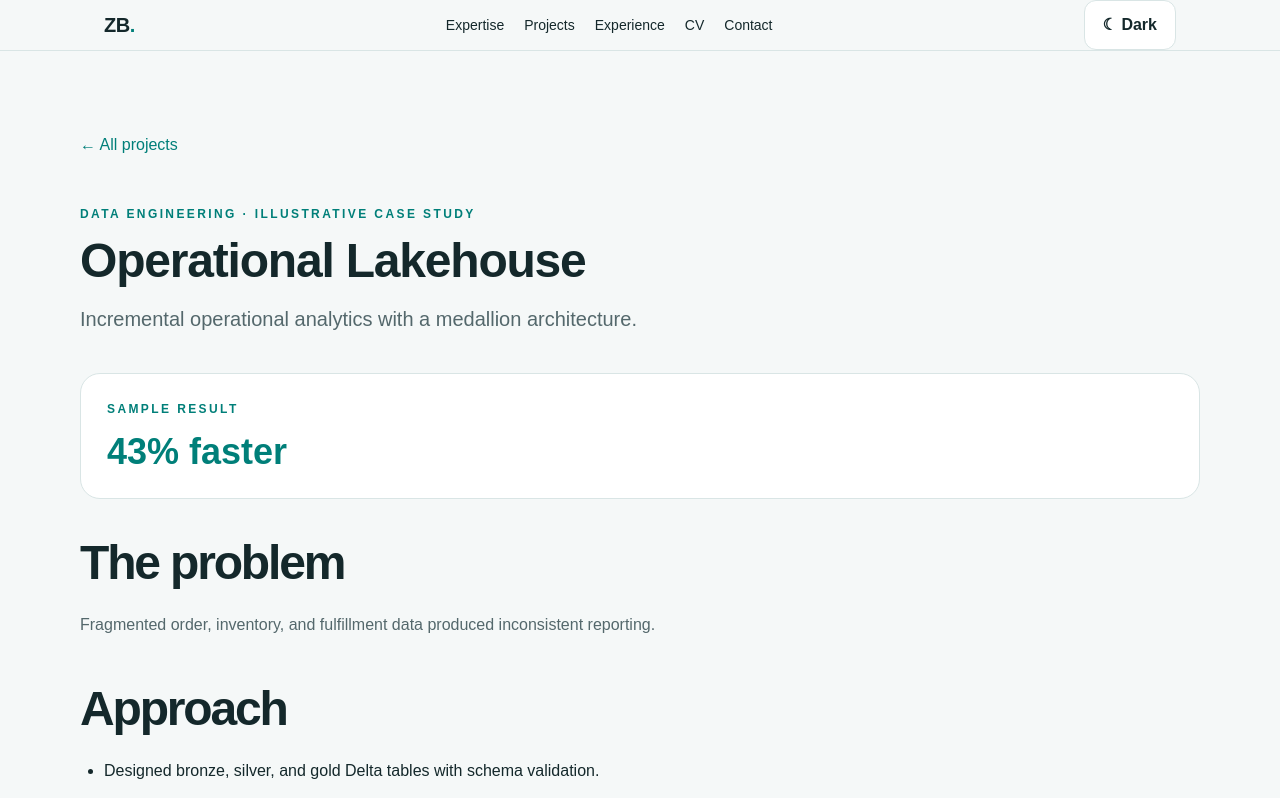
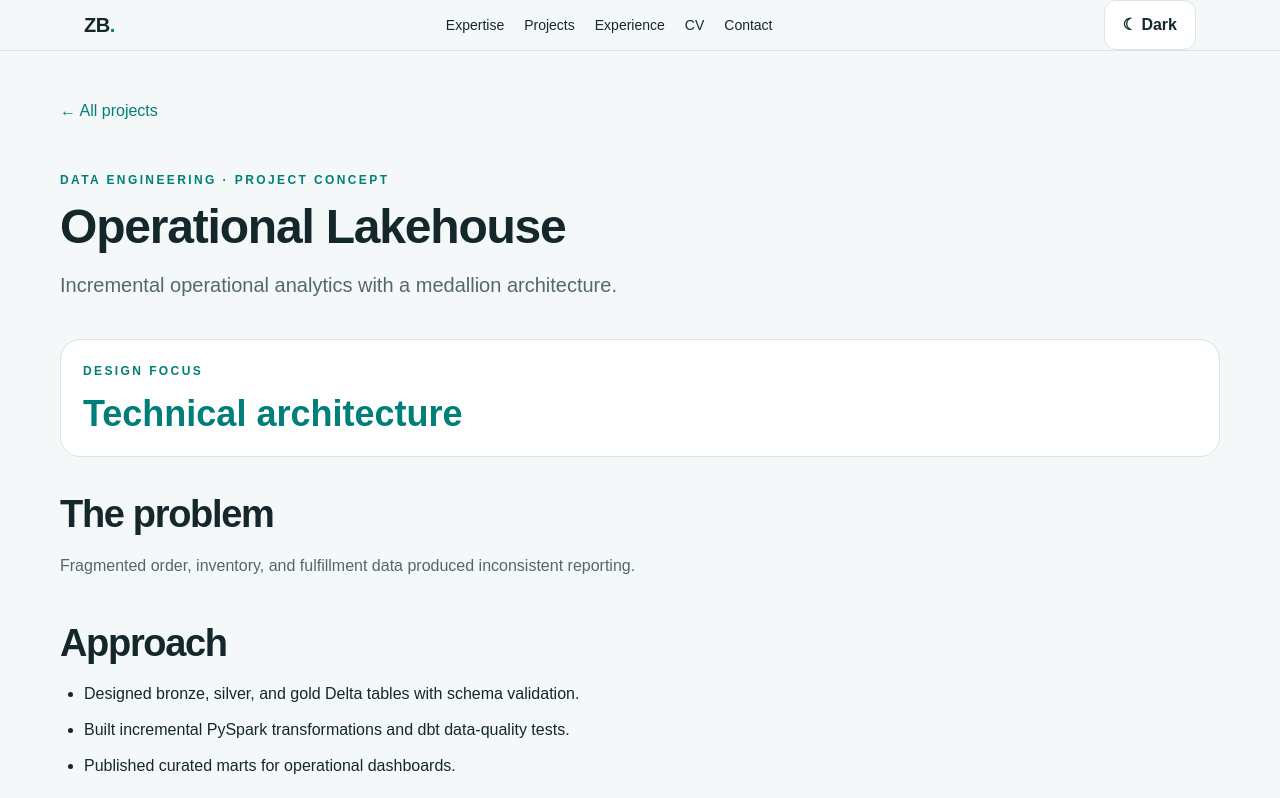
Before and after one commit to ZelaBerh/portfolio, a Next.js app: page /projects/lakehouse-operations in a window 1280 px wide. Shown: the top 798 px of the page. Built offline with nearby package versions, Linux system fonts and the light colour scheme.

Commit message:
Refine portfolio typography, spacing, and project presentation

```diff
--- a/components/project-grid.tsx
+++ b/components/project-grid.tsx
@@ -1 +1 @@
-'use client';import {useState} from 'react';import Link from 'next/link';import {categories,projects} from '@/content/projects';export default function ProjectGrid(){const[filter,setFilter]=useState<string>('All');return <><div className="mb-7" role="group" aria-label="Filter projects">{categories.map(c=><button key={c} className="filter" aria-pressed={filter===c} onClick={()=>setFilter(c)}>{c}</button>)}</div><div className="grid2">{projects.filter(p=>filter==='All'||p.category===filter).map(p=><Link href={'/projects/'+p.slug} key={p.slug} className="card block hover:-translate-y-1 transition-transform"><div className="eyebrow">{p.category}</div><h3 className="text-2xl font-bold mb-2">{p.title}</h3><p className="muted mb-5">{p.tagline}</p><div className="text-xl font-extrabold tag">{p.metric}</div><span className="text-sm mt-4 inline-block">View case study ↗</span></Link>)}</div></>}
+'use client';import {useState} from 'react';import Link from 'next/link';import {categories,projects} from '@/content/projects';export default function ProjectGrid(){const[filter,setFilter]=useState<string>('All');return <><div className="mb-7" role="group" aria-label="Filter projects">{categories.map(c=><button key={c} className="filter" aria-pressed={filter===c} onClick={()=>setFilter(c)}>{c}</button>)}</div><div className="grid2">{projects.filter(p=>filter==='All'||p.category===filter).map(p=><Link href={'/projects/'+p.slug} key={p.slug} className="card block hover:-translate-y-1 transition-transform"><div className="eyebrow">{p.category}</div><h3 className="text-2xl font-bold mb-2">{p.title}</h3><p className="muted mb-5">{p.tagline}</p><div className="text-sm font-semibold tag">Architecture concept</div><span className="text-sm mt-4 inline-block">View case study ↗</span></Link>)}</div></>}
--- a/components/theme-toggle.tsx
+++ b/components/theme-toggle.tsx
@@ -1,3 +1,3 @@
 'use client';
 import {useEffect,useState} from 'react';
-export default function ThemeToggle(){const[dark,setDark]=useState(false);useEffect(()=>{const d=localStorage.getItem('theme')==='dark'||(!localStorage.getItem('theme')&&matchMedia('(prefers-color-scheme: dark)').matches);setDark(d);document.documentElement.classList.toggle('dark',d)},[]);function toggle(){const d=!dark;setDark(d);document.documentElement.classList.toggle('dark',d);localStorage.setItem('theme',d?'dark':'light')}return <button onClick={toggle} className="button secondary" aria-label={dark?'Switch to light mode':'Switch to dark mode'}>{dark?'☀ Light':'☾ Dark'}</button>}
+export default function ThemeToggle(){const[dark,setDark]=useState(false);useEffect(()=>{const d=localStorage.getItem('theme')==='dark'||(!localStorage.getItem('theme')&&matchMedia('(prefers-color-scheme: dark)').matches);setDark(d);document.documentElement.classList.toggle('dark',d)},[]);function toggle(){const d=!dark;setDark(d);document.documentElement.classList.toggle('dark',d);localStorage.setItem('theme',d)}return <button onClick={toggle} className="button secondary" aria-label={dark?'Switch to light mode':'Switch to dark mode'}>{dark?'☀ Light':'☾ Dark'}</button>}
--- a/content/projects.ts
+++ b/content/projects.ts
@@ -1,12 +1,12 @@
 export type Category='Data Engineering'|'Data Analysis'|'Machine Learning';
 export type Project={slug:string;title:string;category:Category;tagline:string;problem:string;approach:string[];results:string[];stack:string[];github:string;metric:string};
 export const categories=['All','Data Engineering','Data Analysis','Machine Learning'] as const;
-// sample: all projects, measurements, and repository links are illustrative. Replace with verified work.
+// sample: project concepts and repository links must be replaced with completed, verifiable work.
 export const projects:Project[]=[
- {slug:'lakehouse-operations',title:'Operational Lakehouse',category:'Data Engineering',tagline:'Incremental operational analytics with a medallion architecture.',problem:'Fragmented order, inventory, and fulfillment data produced inconsistent reporting.',approach:['Designed bronze, silver, and gold Delta tables with schema validation.','Built incremental PySpark transformations and dbt data-quality tests.','Published curated marts for operational dashboards.'],results:['43% faster refresh in sample benchmarks.','99.2% passing quality checks in synthetic test loads.'],stack:['Databricks','PySpark','Delta Lake','dbt','SQL'],github:'https://github.com/ZelaBerh',metric:'43% faster'},
- {slug:'streaming-logistics',title:'Streaming Logistics Monitor',category:'Data Engineering',tagline:'Near-real-time event processing for fleet operations.',problem:'Late shipment updates obscured delivery exceptions.',approach:['Generated synthetic fleet telemetry.','Processed event-time windows with Spark Structured Streaming.','Implemented checkpointing and exception alerts.'],results:['120,000 synthetic events per hour in local tests.','Under 30-second p95 simulated alert latency.'],stack:['Python','Spark','PostgreSQL','Docker','SQL'],github:'https://github.com/ZelaBerh',metric:'<30s latency'},
- {slug:'revenue-intelligence',title:'Revenue Intelligence Suite',category:'Data Analysis',tagline:'Executive revenue and retention analytics.',problem:'Leaders lacked consistent growth and margin reporting.',approach:['Created a KPI dictionary and star-schema semantic model.','Built Power BI reports with DAX cohort measures.','Reconciled dashboards against source totals.'],results:['Sample reporting preparation reduced from six hours to 45 minutes.','14 KPIs unified across six segments.'],stack:['Power BI','DAX','SQL','Excel'],github:'https://github.com/ZelaBerh',metric:'88% less reporting'},
- {slug:'customer-behavior',title:'Customer Behavior Atlas',category:'Data Analysis',tagline:'Funnel, retention, and experiment analytics.',problem:'Product teams could not distinguish acquisition from engagement.',approach:['Modeled event-level user journeys.','Used SQL cohorts and Python statistical tests.','Built interactive retention and funnel views.'],results:['Analyzed 1.8 million synthetic events.','Detected a simulated 12-point conversion gap.'],stack:['SQL','Python','Pandas','Tableau'],github:'https://github.com/ZelaBerh',metric:'1.8M events'},
- {slug:'demand-forecasting',title:'Demand Forecasting Lab',category:'Machine Learning',tagline:'Interpretable forecasting with rolling validation.',problem:'Static demand averages failed to capture seasonality.',approach:['Established rolling-origin cross-validation.','Compared ARIMA and boosted models against seasonal baselines.','Produced error and drift reports.'],results:['21% lower sample weighted MAPE than baseline.','52 rolling windows evaluated.'],stack:['Python','scikit-learn','ARIMA','Pandas'],github:'https://github.com/ZelaBerh',metric:'21% lower error'},
- {slug:'llm-evaluation',title:'LLM Quality Evaluation',category:'Machine Learning',tagline:'Reproducible quality evaluation for grounded answers.',problem:'A document assistant needed measurable release quality.',approach:['Created synthetic grounded QA benchmarks.','Scored citation support, relevance, and abstention.','Exposed evaluations through FastAPI.'],results:['500 synthetic prompts evaluated.','Sample grounded-answer pass rate improved 16 percentage points.'],stack:['Python','FastAPI','LLM evaluation','Docker'],github:'https://github.com/ZelaBerh',metric:'+16pp quality'}
+ {slug:'lakehouse-operations',title:'Operational Lakehouse',category:'Data Engineering',tagline:'Incremental operational analytics with a medallion architecture.',problem:'Fragmented order, inventory, and fulfillment data produced inconsistent reporting.',approach:['Designed bronze, silver, and gold Delta tables with schema validation.','Built incremental PySpark transformations and dbt data-quality tests.','Published curated marts for operational dashboards.'],results:['Proposed architecture and evaluation criteria are outlined for future implementation.'],stack:['Databricks','PySpark','Delta Lake','dbt','SQL'],github:'https://github.com/ZelaBerh',metric:'Technical architecture'},
+ {slug:'streaming-logistics',title:'Streaming Logistics Monitor',category:'Data Engineering',tagline:'Near-real-time event processing for fleet operations.',problem:'Late shipment updates obscured delivery exceptions.',approach:['Generated synthetic fleet telemetry.','Processed event-time windows with Spark Structured Streaming.','Implemented checkpointing and exception alerts.'],results:['Proposed architecture and evaluation criteria are outlined for future implementation.'],stack:['Python','Spark','PostgreSQL','Docker','SQL'],github:'https://github.com/ZelaBerh',metric:'Technical architecture'},
+ {slug:'revenue-intelligence',title:'Revenue Intelligence Suite',category:'Data Analysis',tagline:'Executive revenue and retention analytics.',problem:'Leaders lacked consistent growth and margin reporting.',approach:['Created a KPI dictionary and star-schema semantic model.','Built Power BI reports with DAX cohort measures.','Reconciled dashboards against source totals.'],results:['Proposed architecture and evaluation criteria are outlined for future implementation.'],stack:['Power BI','DAX','SQL','Excel'],github:'https://github.com/ZelaBerh',metric:'Technical architecture'},
+ {slug:'customer-behavior',title:'Customer Behavior Atlas',category:'Data Analysis',tagline:'Funnel, retention, and experiment analytics.',problem:'Product teams could not distinguish acquisition from engagement.',approach:['Modeled event-level user journeys.','Used SQL cohorts and Python statistical tests.','Built interactive retention and funnel views.'],results:['Proposed architecture and evaluation criteria are outlined for future implementation.'],stack:['SQL','Python','Pandas','Tableau'],github:'https://github.com/ZelaBerh',metric:'Technical architecture'},
+ {slug:'demand-forecasting',title:'Demand Forecasting Lab',category:'Machine Learning',tagline:'Interpretable forecasting with rolling validation.',problem:'Static demand averages failed to capture seasonality.',approach:['Established rolling-origin cross-validation.','Compared ARIMA and boosted models against seasonal baselines.','Produced error and drift reports.'],results:['Proposed architecture and evaluation criteria are outlined for future implementation.'],stack:['Python','scikit-learn','ARIMA','Pandas'],github:'https://github.com/ZelaBerh',metric:'Technical architecture'},
+ {slug:'llm-evaluation',title:'LLM Quality Evaluation',category:'Machine Learning',tagline:'Reproducible quality evaluation for grounded answers.',problem:'A document assistant needed measurable release quality.',approach:['Created synthetic grounded QA benchmarks.','Scored citation support, relevance, and abstention.','Exposed evaluations through FastAPI.'],results:['Proposed architecture and evaluation criteria are outlined for future implementation.'],stack:['Python','FastAPI','LLM evaluation','Docker'],github:'https://github.com/ZelaBerh',metric:'Technical architecture'}
 ];
```
Also changed, not shown: app/page.tsx (+1 -1 lines), app/projects/[slug]/page.tsx (+1 -1 lines), app/globals.css.
